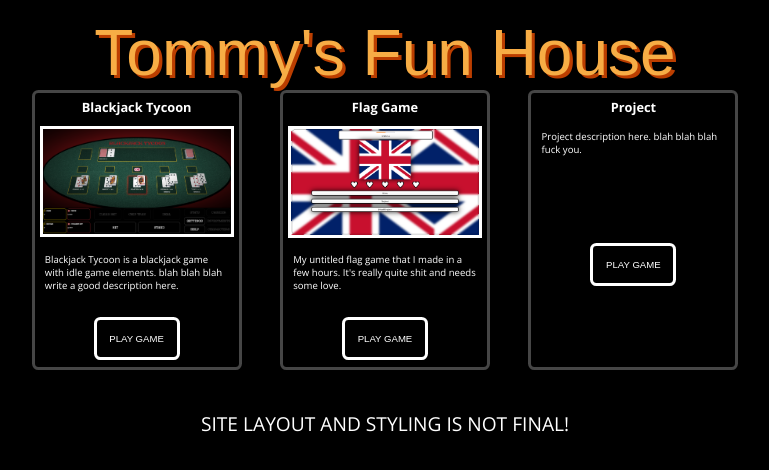
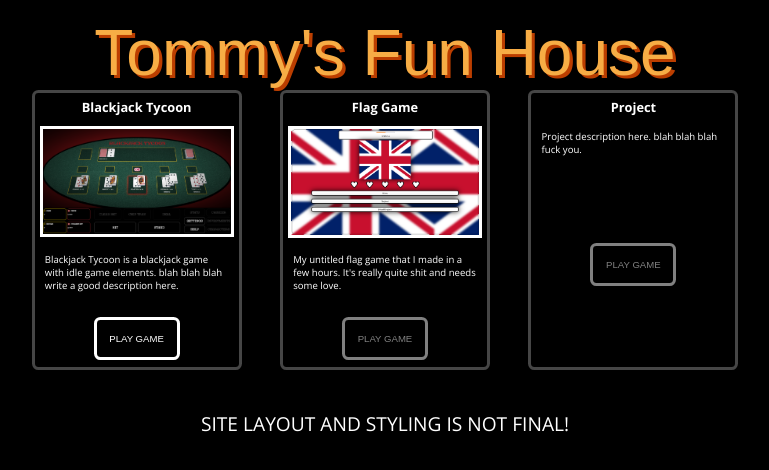
Before and after one commit to tslashw/tommys-fun-house, a SvelteKit app: page / in a window 1280 px wide. Shown: the top 470 px of the page, without its empty margins (255-1024 px from the left). Built offline with nearby package versions, Linux system fonts and the light colour scheme; a web font is replaced by a local one.

Commit message:
Added page title and disabled buttons

```diff
--- a/src/app.css
+++ b/src/app.css
@@ -142,6 +142,15 @@ body {
     cursor: pointer;
 }
 
+.project-card button:disabled {
+    opacity: 50%;
+}
+
+.project-card button:disabled:hover {
+    cursor: default;
+    border: solid white;
+}
+
 
 
 
--- a/src/routes/+layout.svelte
+++ b/src/routes/+layout.svelte
@@ -8,6 +8,7 @@
 
 <svelte:head>
 	<link rel="icon" href={favicon} />
+	<title>Tommy's Fun House</title>
 </svelte:head>
 
 {@render children()}
--- a/src/routes/+page.svelte
+++ b/src/routes/+page.svelte
@@ -28,7 +28,7 @@
                     </p>
                 </div>
                 <div class="project-card-footer">
-                    <button>PLAY GAME</button>
+                    <button disabled>PLAY GAME</button>
                 </div>
             </div>
 
@@ -40,7 +40,7 @@
                     </p>
                 </div>
                 <div class="project-card-footer">
-                    <button>PLAY GAME</button>
+                    <button disabled>PLAY GAME</button>
                 </div>
             </div>
 
```
